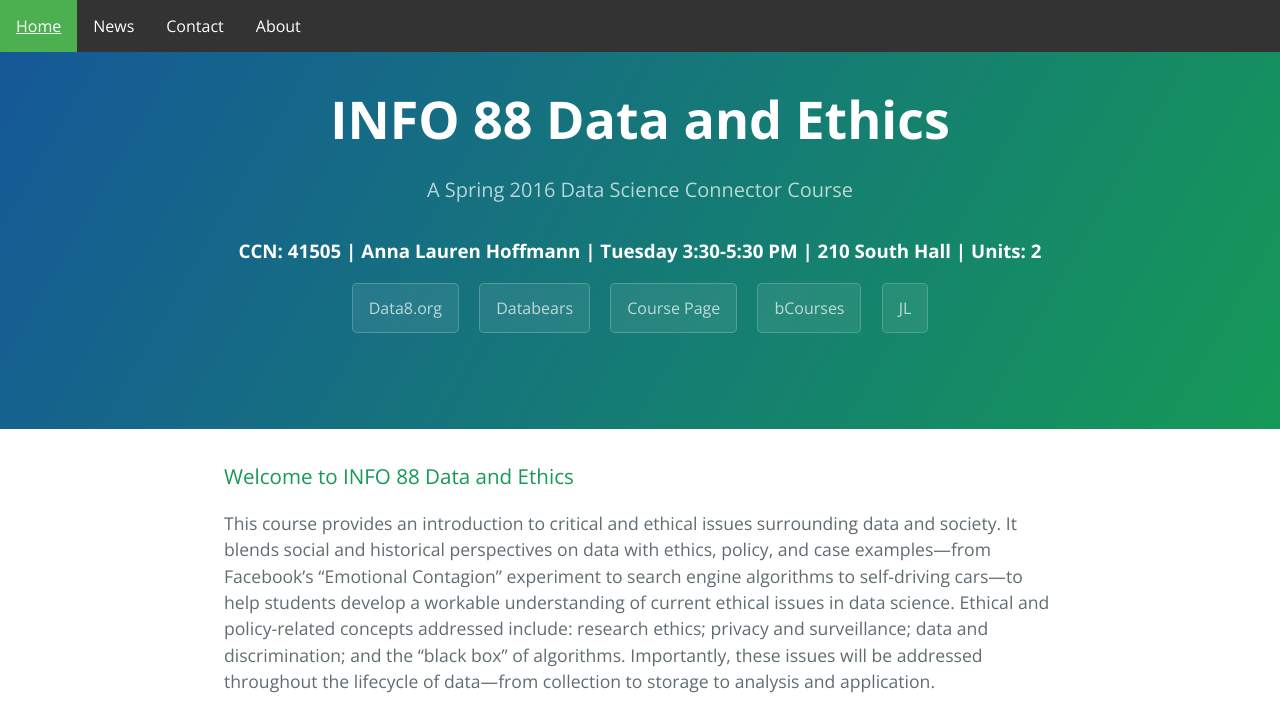
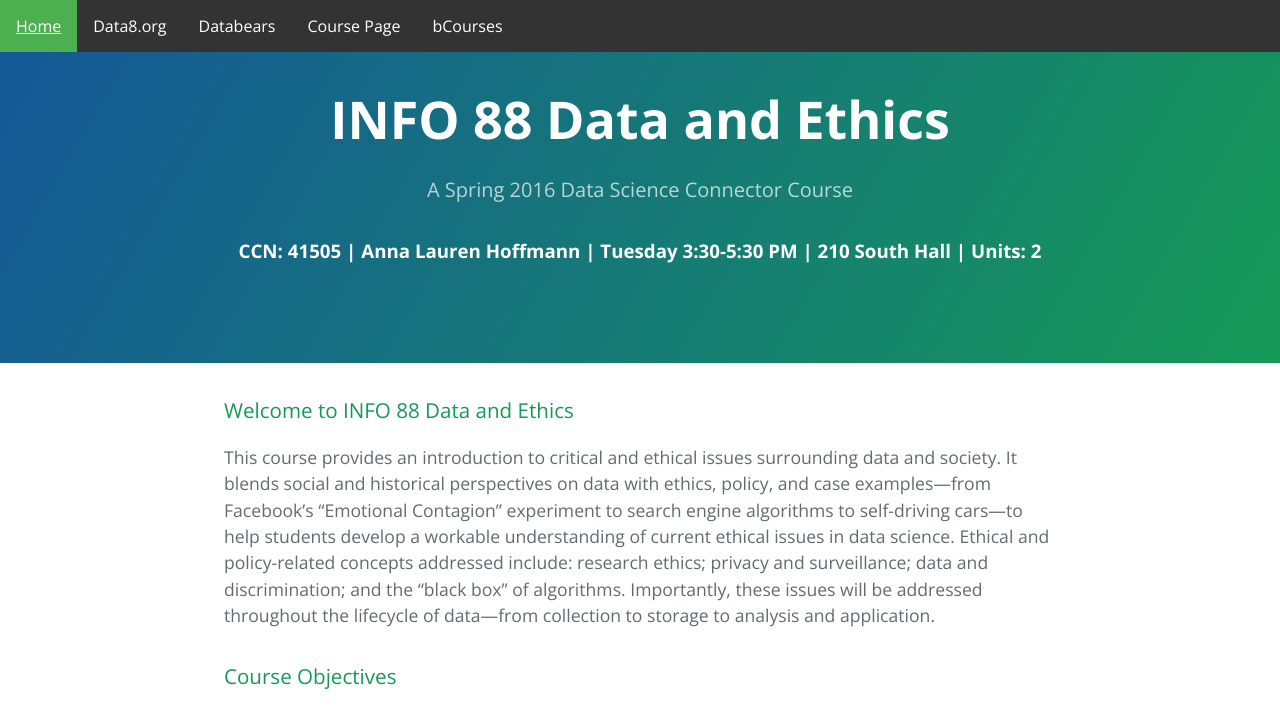
Before and after one commit to anfals/TestWebsiteConnector, a plain HTML site: page index.html in a window 1280 px wide. Shown: the top 706 px of the page. Drawn offline with nearby package versions, Linux system fonts and the light colour scheme.

Commit message:
Update index.html

```diff
--- a/index.html
+++ b/index.html
@@ -50,9 +50,10 @@ li a:hover:not(.active) {
 
 <ul class="nav">
   <li class="nav"><a class="active" href="#home">Home</a></li>
-  <li class="nav"><a href="#news">News</a></li>
-  <li class="nav"><a href="#contact">Contact</a></li>
-  <li class="nav"><a href="#about">About</a></li>
+  <li class="nav"><a href="https://data-8.appspot.com/sp16/course">Data8.org</a></li>
+  <li class="nav"><a href="http://databears.berkeley.edu">Databears</a></li>
+  <li class="nav"><a href="http://www.ischool.berkeley.edu/courses/i88a">Course Page</a></li>
+  <li class="nav"><a href="https://bcourses.berkeley.edu/courses/1412776">bCourses</a></li>
 </ul>
 
 
@@ -66,11 +67,11 @@ li a:hover:not(.active) {
       <h1 class="project-name">INFO 88 Data and Ethics</h1>
       <h2 class="project-tagline">A Spring 2016 Data Science Connector Course </h2>
       <h3>CCN: 41505 | Anna Lauren Hoffmann | Tuesday 3:30-5:30 PM | 210 South Hall | Units: 2</h3>
-      <a href="http://data8.org/" class="btn">Data8.org</a>
+      <!--<a href="http://data8.org/" class="btn">Data8.org</a>
       <a href="http://databears.berkeley.edu/" class="btn">Databears</a>
       <a href="http://www.ischool.berkeley.edu/courses/i88a" class="btn">Course Page</a>
       <a href="https://bcourses.berkeley.edu/courses/1412776" class="btn">bCourses</a>
-      <a href="page.html" class="btn">JL</a>
+      <a href="page.html" class="btn">JL</a> -->
 
     </section>
 
```
